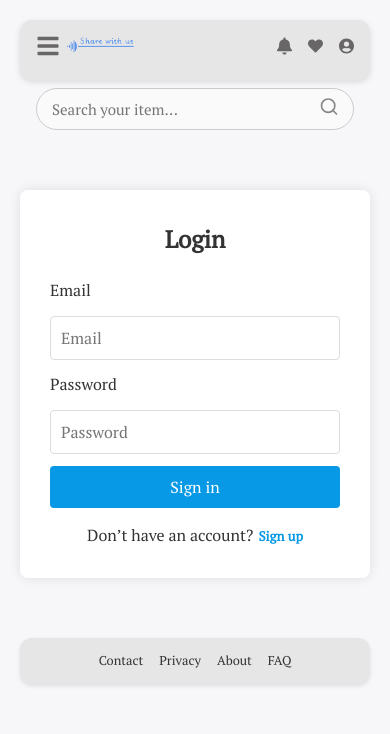
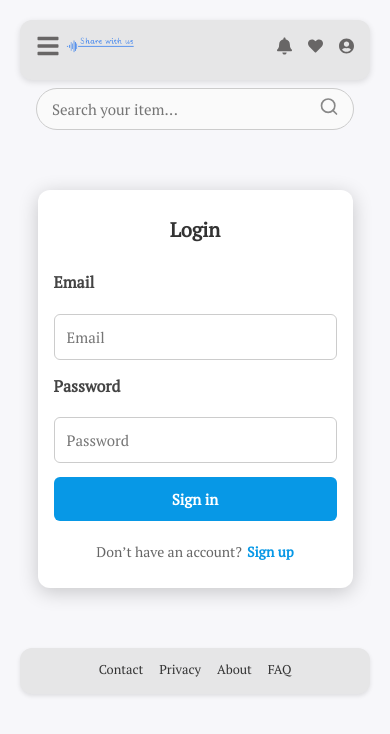
Before and after one commit to HackYourFutureProjects/c51-final-project-group-A, a React (Vite) app in the folder client/: page /auth in a window 390 px wide. Shown: the top 734 px of the page. Built offline with nearby package versions, Linux system fonts and the light colour scheme.

Commit message:
improved style of authPage and make it responsive

```diff
--- a/client/src/pages/AuthPage.css
+++ b/client/src/pages/AuthPage.css
@@ -1,49 +1,69 @@
 .auth-container {
   max-width: 400px;
+  width: 90%;
   min-height: 350px;
   margin: 60px auto;
-  padding: 30px;
+  padding: 30px 20px;
   background-color: #ffffff;
-  border-radius: 8px;
-  box-shadow: 0 0 12px rgba(0, 0, 0, 0.1);
+  border-radius: 12px;
+  box-shadow: 0 4px 20px rgba(0, 0, 0, 0.2);
   font-family: "PT Serif", serif;
+  transition: all 0.3s ease;
 }
 
 .auth-container h2 {
   text-align: center;
-  margin-bottom: 20px;
+  margin-bottom: 24px;
+  font-size: 24px;
+  color: #333;
 }
 
 .auth-form {
   display: flex;
   flex-direction: column;
-  gap: 12px;
+  gap: 14px;
+}
+
+.auth-form label {
+  font-weight: 600;
+  margin-bottom: 4px;
+  color: #444;
 }
 
 .auth-form input {
-  padding: 10px;
+  padding: 12px;
   font-size: 16px;
-  border: 1px solid #ddd;
-  border-radius: 4px;
+  border: 1px solid #ccc;
+  border-radius: 6px;
+  outline: none;
+  transition: border-color 0.3s;
+}
+
+.auth-form input:focus {
+  border-color: #0798e6;
 }
 
 .auth-form button {
-  padding: 10px;
+  padding: 12px;
   background-color: #0798e6;
   color: white;
   font-size: 16px;
   border: none;
-  border-radius: 4px;
+  border-radius: 6px;
   cursor: pointer;
+  font-weight: 600;
+  transition: background-color 0.3s;
 }
 
 .auth-form button:hover {
-  background-color: #0798e6;
+  background-color: #057dc0;
 }
 
 .switch-text {
   text-align: center;
-  margin-top: 15px;
+  margin-top: 20px;
+  font-size: 14px;
+  color: #666;
 }
 
 .switch-btn {
@@ -53,8 +73,24 @@
   margin-left: 5px;
   cursor: pointer;
   font-weight: bold;
+  font-size: 14px;
 }
 
 .switch-btn:hover {
   text-decoration: underline;
 }
+
+@media (max-width: 480px) {
+  .auth-container {
+    padding: 24px 16px;
+  }
+
+  .auth-container h2 {
+    font-size: 20px;
+  }
+
+  .auth-form input,
+  .auth-form button {
+    font-size: 15px;
+  }
+}
```
